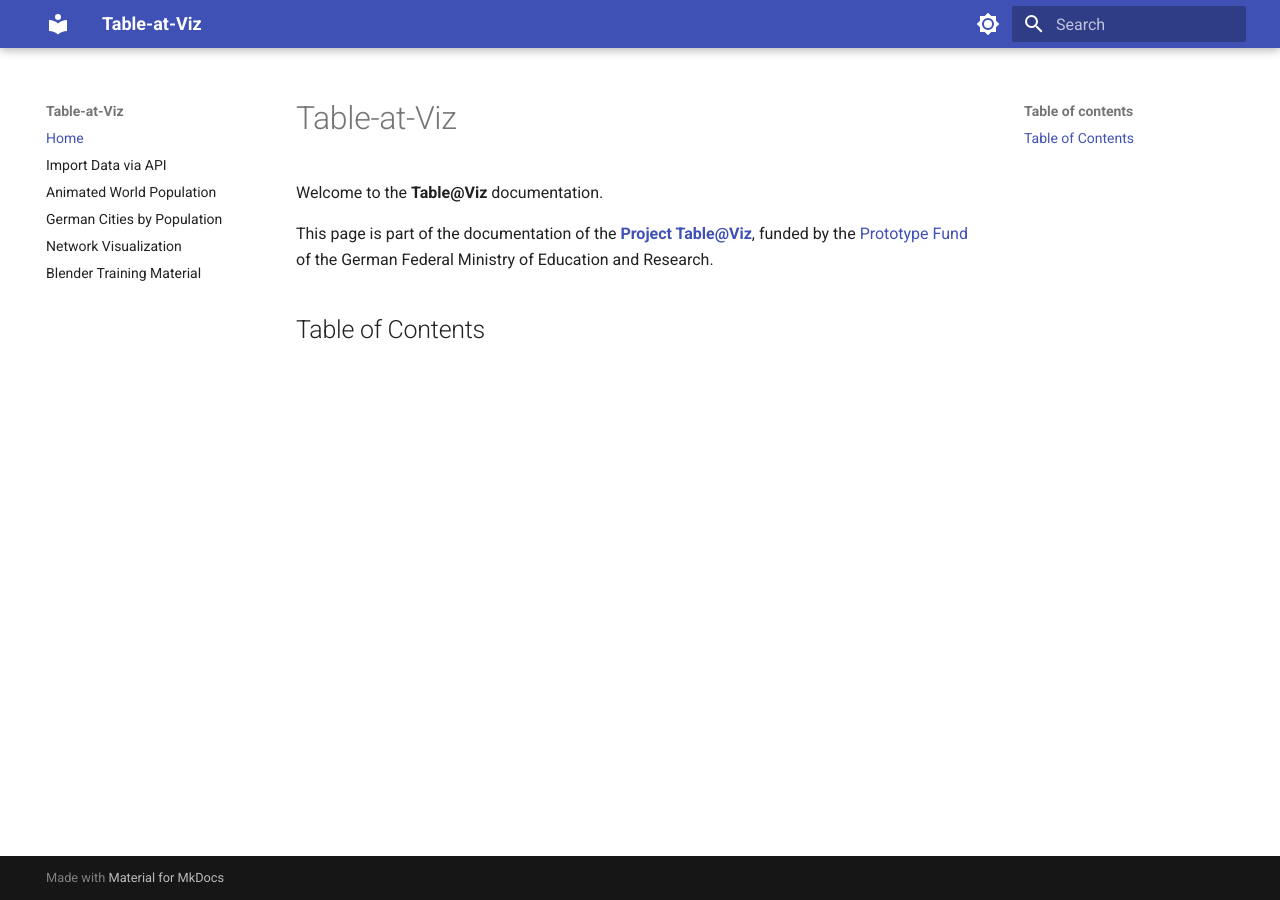
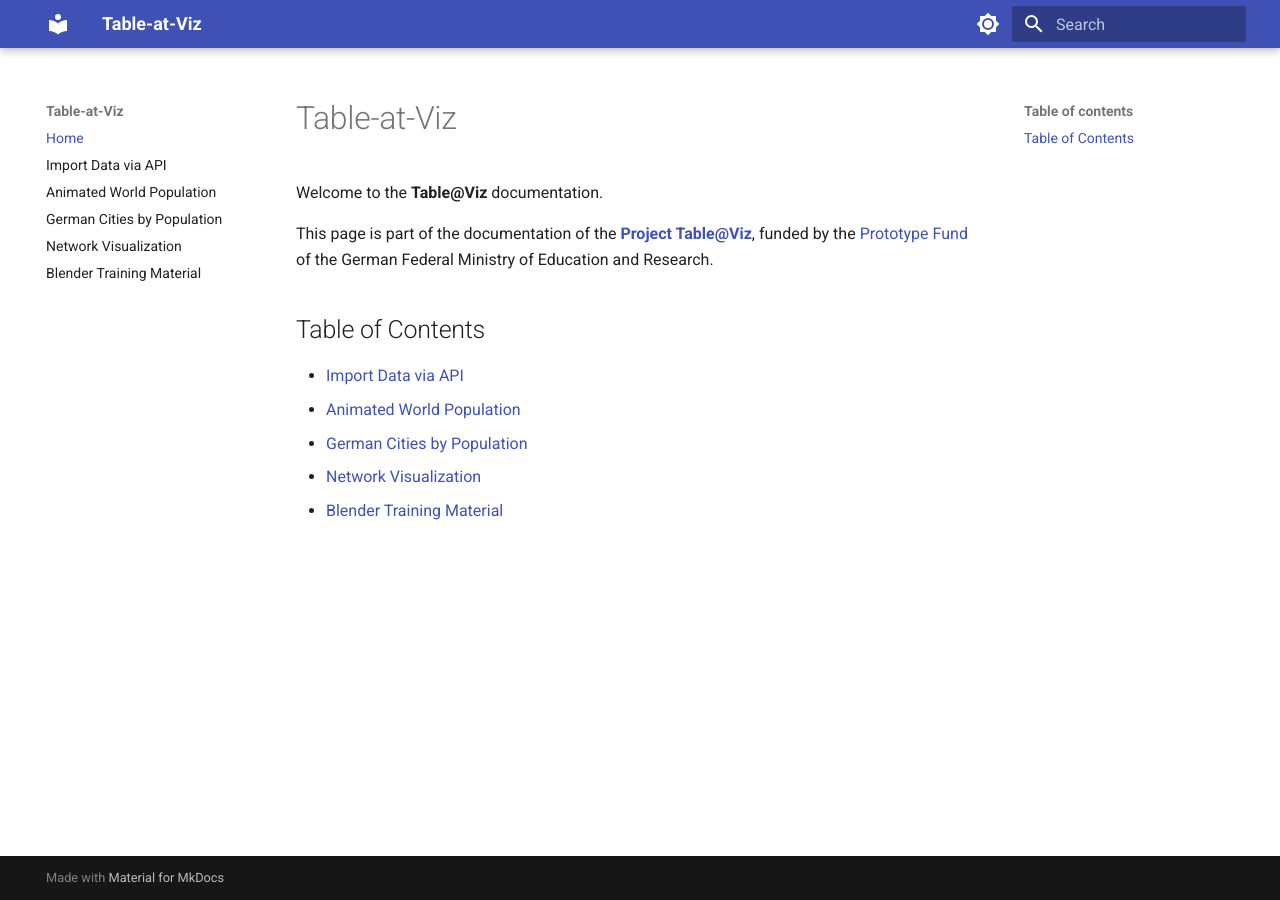
Before and after one commit to kolibril13/Table-at-Viz, an MkDocs documentation site: the page built from docs/index.md, in a window 1280 px wide. Built offline with MkDocs 1.6.1 and Material for MkDocs 9.7.7, drawn with Linux system fonts in a browser that asks for light colours.

Commit message:
index toc

```diff
--- a/docs/index.md
+++ b/docs/index.md
@@ -9,3 +9,9 @@
 This page is part of the documentation of the [**Project Table@Viz**](https://www.prototypefund.de/projects/table-viz), funded by the [Prototype Fund](https://www.prototypefund.de/) of the German Federal Ministry of Education and Research.
 
 ## Table of Contents
+
+- [Import Data via API](import-data.md)
+- [Animated World Population](world-population-time-series.md)
+- [German Cities by Population](cities-by-size.md)
+- [Network Visualization](creating-a-network.md)
+- [Blender Training Material](blender-training-material.md)
```
